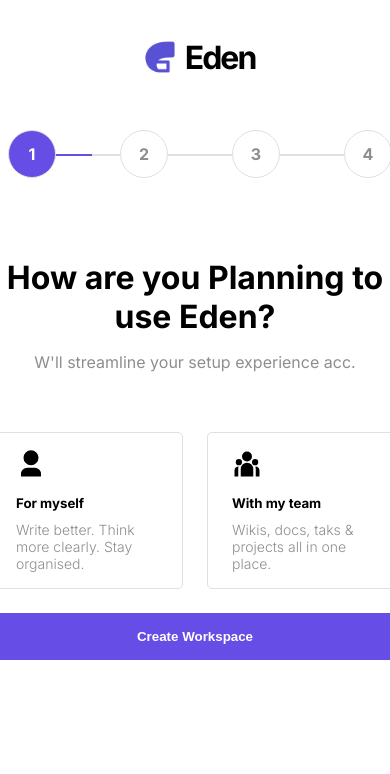
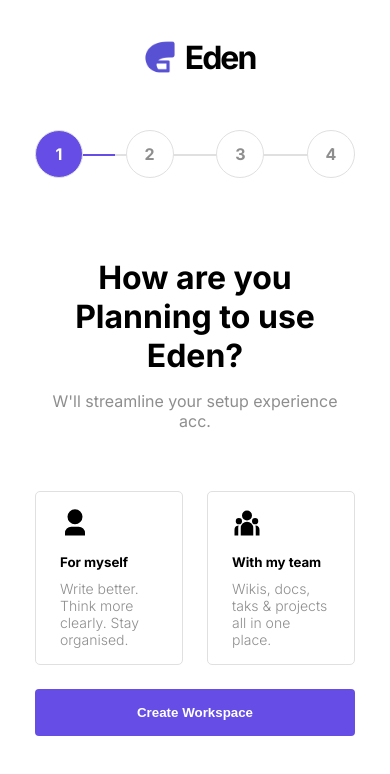
Before and after one commit to m26unkwn/onboarding, a React (Create React App) app: page /profile in a window 390 px wide. Shown: the top 774 px of the page. Built offline with nearby package versions, Linux system fonts and the light colour scheme.

Commit message:
responsive:480px max-width

```diff
--- a/src/App.js
+++ b/src/App.js
@@ -1,6 +1,6 @@
 import "./App.css";
 import { useState } from "react";
-import { Header, Onboard, Profile, Welcome, Workspace } from "./pages";
+import { Header, Onboard, Welcome, Workspace, WorkspaceType } from "./pages";
 import { Routes, Route } from "react-router-dom";
 
 function App() {
@@ -10,10 +10,10 @@
       displayName: "",
     },
     workspace: "",
-    profile: "",
+    workspaceType: "",
   });
 
-  const [boardingProgress, setBoardingProgress] = useState(15);
+  const [boardingProgress, setBoardingProgress] = useState(25);
 
   return (
     <div className='app-container'>
@@ -30,8 +30,25 @@
                 />
               }
             />
-            <Route path='/workspace' element={<Workspace />} />
-            <Route path='/profile' element={<Profile />} />
+            <Route
+              path='/workspace'
+              element={
+                <Workspace
+                  setBoardingData={setBoardingData}
+                  setBoardingProgress={setBoardingProgress}
+                />
+              }
+            />
+            <Route
+              path='/profile'
+              element={
+                <WorkspaceType
+                  boardingData={boardingData}
+                  setBoardingData={setBoardingData}
+                  setBoardingProgress={setBoardingProgress}
+                />
+              }
+            />
             <Route path='/onboard' element={<Onboard />} />
           </Route>
         </Routes>
--- a/src/pages/header/header.css
+++ b/src/pages/header/header.css
@@ -14,13 +14,14 @@
 
 .header-content-container {
   margin: 3rem auto 0 auto;
-  width: 400px;
+  width: 25rem;
+
   position: relative;
+  display: flex;
 }
 
 .background-border {
-  width: 85%;
-  margin-left: 2rem;
+  width: 100%;
   position: absolute;
   top: 1.5rem;
   z-index: 0;
@@ -33,7 +34,6 @@
   position: absolute;
   top: 1.5rem;
   z-index: 0;
-  margin-left: 2rem;
   background-color: var(--PRIMARY-COLOR);
   border: 0.5px solid var(--PRIMARY-COLOR);
   display: flex;
@@ -41,10 +41,10 @@
 }
 
 .boarding-progress-container {
-  width: 400px;
+  /* width: 25rem; */
+  width: inherit;
   display: flex;
-  justify-content: center;
-  gap: 4rem;
+  justify-content: space-between;
   position: relative;
 }
 
@@ -65,3 +65,9 @@
   background: var(--PRIMARY-COLOR);
   color: white;
 }
+
+@media (max-width: 480px) {
+  .header-content-container {
+    width: 20rem;
+  }
+}
--- a/src/pages/header/index.js
+++ b/src/pages/header/index.js
@@ -15,13 +15,13 @@
           <div className='boarding filled'>
             <p>1</p>
           </div>
-          <div className={progress > 15 ? "boarding filled" : "boarding"}>
+          <div className={progress > 25 ? "boarding filled" : "boarding"}>
             <p>2</p>
           </div>
-          <div className={progress > 40 ? "boarding filled" : "boarding"}>
+          <div className={progress > 50 ? "boarding filled" : "boarding"}>
             <p>3</p>
           </div>
-          <div className={progress > 65 ? "boarding filled" : "boarding"}>
+          <div className={progress > 75 ? "boarding filled" : "boarding"}>
             <p>4</p>
           </div>
         </div>
--- a/src/pages/index.js
+++ b/src/pages/index.js
@@ -1,5 +1,5 @@
 export { Header } from "./header";
 export { Welcome } from "./onboarding/Welcome";
 export { Workspace } from "./onboarding/Workspace";
-export { Profile } from "./onboarding/Profile";
+export { WorkspaceType } from "./onboarding/WorkspaceType";
 export { Onboard } from "./onboarding/Onboard";
--- a/src/pages/onboarding/Profile.js
+++ /dev/null
@@ -1,34 +0,0 @@
-import React from "react";
-import { ReactComponent as TeamIcon } from "../../assets/Team.svg";
-import { ReactComponent as UserIcon } from "../../assets/User.svg";
-import { Button } from "../../components";
-
-export const Profile = () => {
-  return (
-    <main className='board-container'>
-      <div className='greeting-text'>
-        <h1>How are you Planning to use Eden?</h1>
-        <p>W'll streamline your setup experience acc.</p>
-      </div>
-      <div className='form-container'>
-        <div className='profile-card-container'>
-          <div className='profile-card'>
-            <UserIcon />
-            <div className='card-content'>
-              <h5>For myself</h5>
-              <p>Write better. Think more clearly. Stay organised.</p>
-            </div>
-          </div>
-          <div className='profile-card'>
-            <TeamIcon />
-            <div className='card-content'>
-              <h5>With my team</h5>
-              <p>Wikis, docs, taks & projects all in one place.</p>
-            </div>
-          </div>
-        </div>
-        <Button title='Create Workspace' />
-      </div>
-    </main>
-  );
-};
--- a/src/pages/onboarding/Workspace.js
+++ b/src/pages/onboarding/Workspace.js
@@ -1,16 +1,43 @@
-import React from "react";
+import { useState } from "react";
+import { useNavigate } from "react-router-dom";
 import { Button, Input } from "../../components";
 import "./board.css";
 
-export const Workspace = () => {
+export const Workspace = ({ setBoardingData, setBoardingProgress }) => {
+  const [workspace, setWorkspace] = useState("");
+
+  const navigate = useNavigate();
+
+  // on input change
+  const onChangeUserInput = (e) => {
+    setWorkspace(e.target.value);
+  };
+
+  // navigating user to next route
+  const clickHanlder = (e) => {
+    e.preventDefault();
+    setBoardingData((prev) => ({
+      ...prev,
+      workspace: workspace,
+    }));
+    setBoardingProgress((prev) => prev + 25);
+    navigate("/profile");
+  };
+
   return (
     <main className='board-container'>
       <div className='greeting-text'>
         <h1>Let's setup home for all your work</h1>
         <p>You can always create another workspace later.</p>
       </div>
-      <form className='form-container'>
-        <Input title='Workspace Name' placeholder='Eden' required={true} />
+      <form className='form-container' onSubmit={clickHanlder}>
+        <Input
+          title='Workspace Name'
+          placeholder='Eden'
+          required={true}
+          value={workspace}
+          onChange={onChangeUserInput}
+        />
         <Input
           title='Workspace URL'
           placeholder='Example'
--- /dev/null
+++ b/src/pages/onboarding/WorkspaceType.js
@@ -0,0 +1,68 @@
+import React from "react";
+import { useNavigate } from "react-router-dom";
+import { ReactComponent as TeamIcon } from "../../assets/Team.svg";
+import { ReactComponent as UserIcon } from "../../assets/User.svg";
+import { Button } from "../../components";
+
+export const WorkspaceType = ({
+  setBoardingData,
+  setBoardingProgress,
+  boardingData,
+}) => {
+  const navigate = useNavigate();
+  const { workspaceType } = boardingData;
+  console.log(workspaceType);
+
+  const userProfileHandler = (value) => {
+    setBoardingData((prev) => ({ ...prev, workspaceType: value }));
+  };
+
+  const clickHanlder = () => {
+    if (workspaceType.length > 0) {
+      setBoardingProgress((prev) => prev + 25);
+      navigate("/onboard");
+    } else {
+      alert("Please Choose workspace type");
+    }
+  };
+
+  return (
+    <main className='board-container'>
+      <div className='greeting-text'>
+        <h1>How are you Planning to use Eden?</h1>
+        <p>W'll streamline your setup experience acc.</p>
+      </div>
+      <div className='form-container'>
+        <div className='profile-card-container'>
+          <div
+            className={
+              workspaceType === "myself"
+                ? " card-border profile-card "
+                : "profile-card"
+            }
+            onClick={() => userProfileHandler("myself")}>
+            <UserIcon />
+            <div className='card-content'>
+              <h5>For myself</h5>
+              <p>Write better. Think more clearly. Stay organised.</p>
+            </div>
+          </div>
+          <div
+            className={
+              workspaceType === "team"
+                ? "profile-card card-border"
+                : "profile-card"
+            }
+            onClick={() => userProfileHandler("team")}>
+            <TeamIcon />
+            <div className='card-content'>
+              <h5>With my team</h5>
+              <p>Wikis, docs, taks & projects all in one place.</p>
+            </div>
+          </div>
+        </div>
+        <Button title='Create Workspace' onClick={clickHanlder} />
+      </div>
+    </main>
+  );
+};
--- a/src/pages/onboarding/board.css
+++ b/src/pages/onboarding/board.css
@@ -1,9 +1,11 @@
 .board-container {
-  margin-top: 5rem;
   display: flex;
   flex-direction: column;
   align-items: center;
   justify-content: center;
+  width: 25rem;
+
+  margin: 5rem auto 0 auto;
 }
 .greeting-text > img {
   width: 5rem;
@@ -23,7 +25,7 @@
 
 .form-container {
   margin-top: 3rem;
-  width: 420px;
+  width: inherit;
 }
 
 .form-container > * {
@@ -37,7 +39,7 @@
 }
 
 .profile-card {
-  width: 12rem;
+  width: 11rem;
   border: 1px solid var(--BORDER-COLOR);
   border-radius: 5px;
   padding: 1rem 1.5rem;
@@ -46,6 +48,9 @@
   flex-direction: column;
   gap: 1rem;
 }
+.card-border {
+  border: 1px solid var(--PRIMARY-COLOR);
+}
 
 .card-content > p {
   margin-top: 10px;
@@ -53,3 +58,9 @@
   color: var(--SECONDARY-TEXT-COLOR);
   font-weight: 300;
 }
+
+@media (max-width: 480px) {
+  .board-container {
+    width: 20rem;
+  }
+}
```
